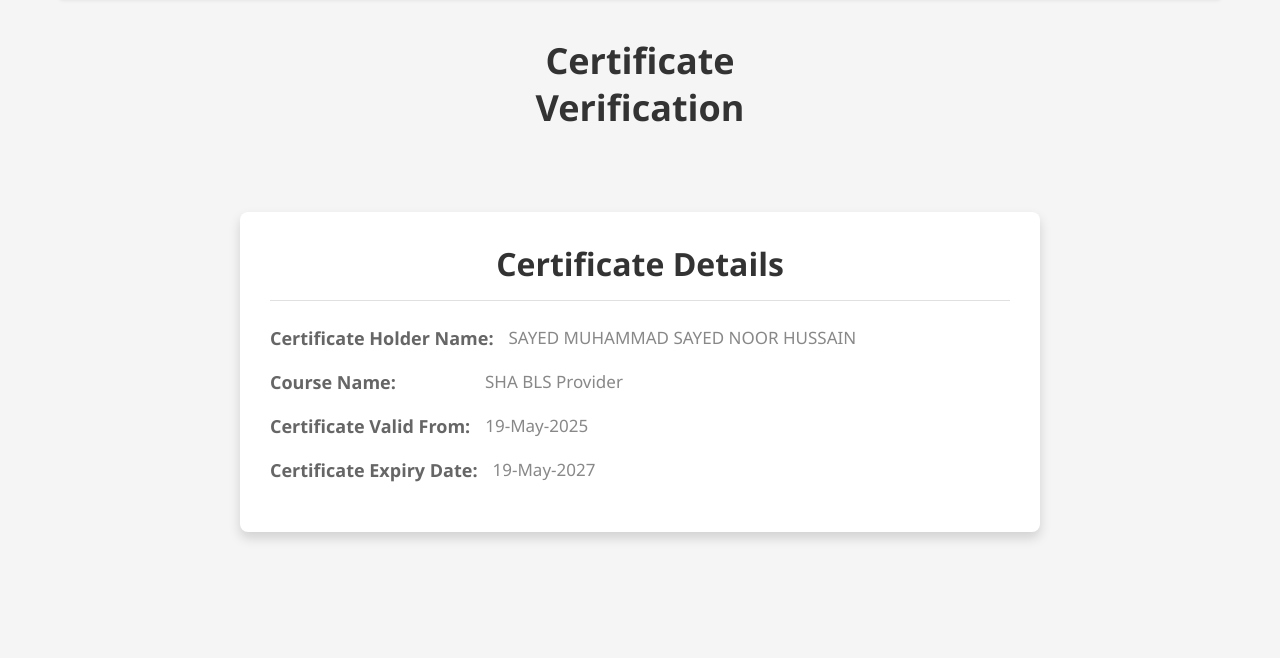
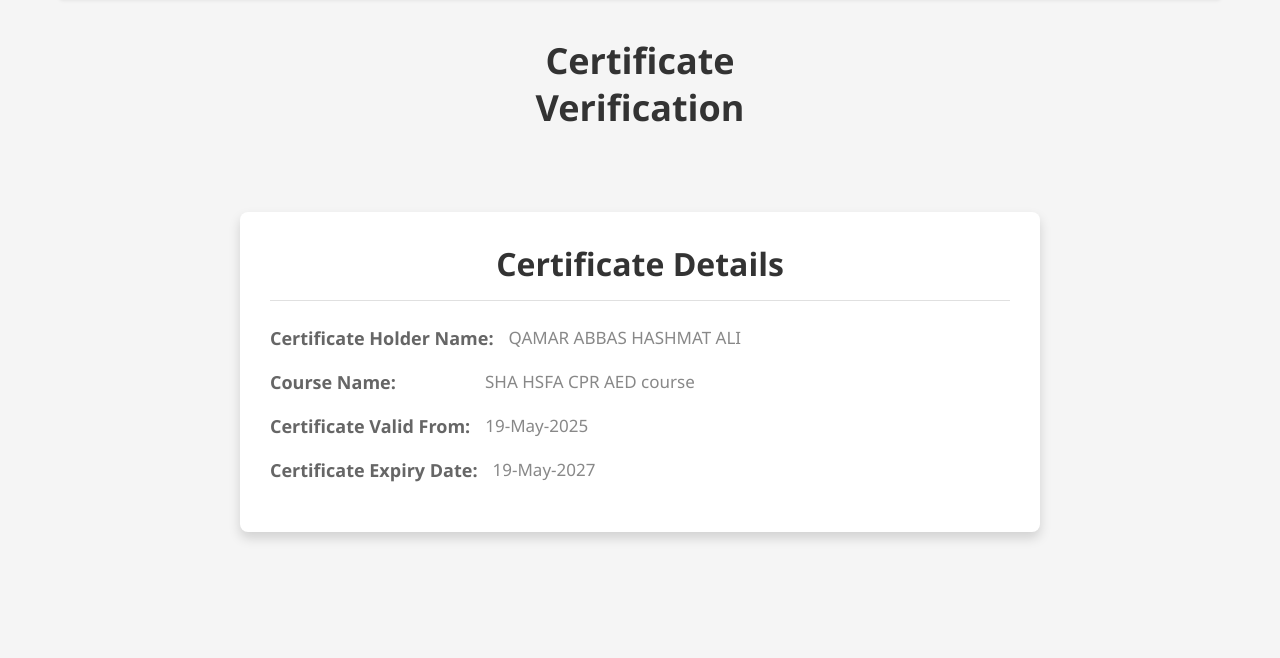
Before and after one commit to QaimHussainpcr/muhammad_cer2, a plain HTML site: page index.html in a window 1280 px wide. Shown: the part 142-800 px from the top of the page. Drawn offline with Linux system fonts and the light colour scheme; a web font is replaced by a local one.

Commit message:
file change

```diff
--- a/index.html
+++ b/index.html
@@ -24,11 +24,11 @@
             <hr class="divider">
             <div class="detail-row">
                 <p class="detail-label">Certificate Holder Name:</p>
-                <p class="detail-value">SAYED MUHAMMAD SAYED NOOR HUSSAIN</p>
+                <p class="detail-value">QAMAR ABBAS HASHMAT ALI</p>
             </div>
             <div class="detail-row">
                 <p class="detail-label">Course Name:</p>
-                <p class="detail-value">SHA BLS Provider</p>
+                <p class="detail-value">SHA HSFA CPR AED course</p>
             </div>
             <div class="detail-row">
                 <p class="detail-label">Certificate Valid From:</p>
```
